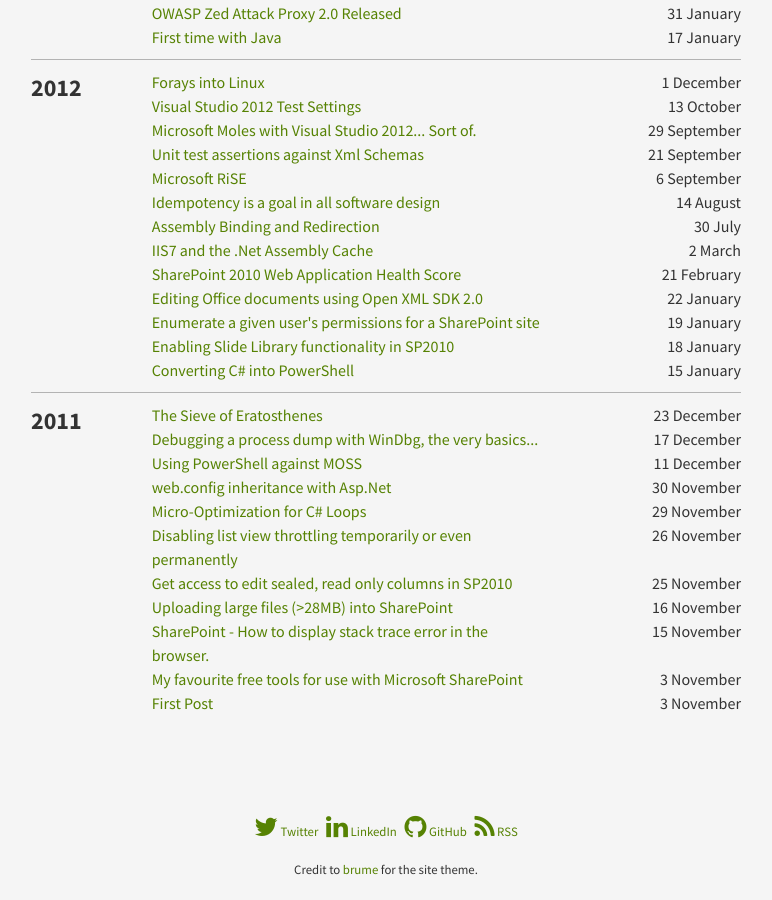
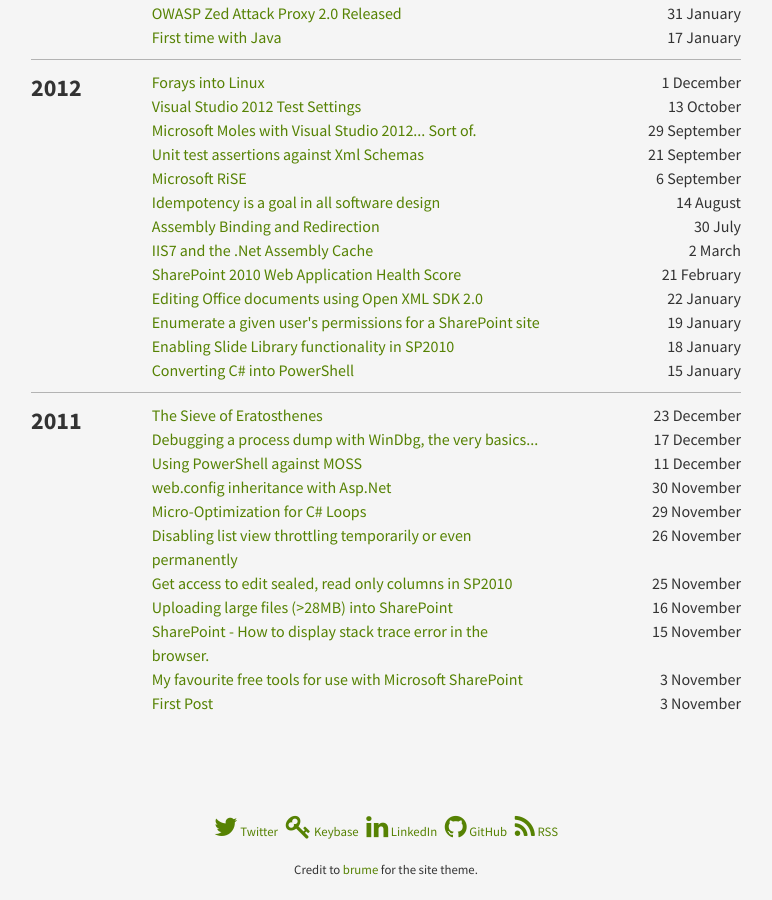
Before and after one commit to joekir/joekir.github.io, a Jekyll site: the page built from index.html, in a window 1280 px wide and 900 px high, scrolled down 804 px. Shown: the whole window, without its empty margins (254-1026 px from the left). Built offline with Jekyll 4.4.1, drawn with Linux system fonts in a browser that asks for light colours; nearby versions of some CDN libraries.

Commit message:
added keybase link to footer

```diff
--- a/_config.yml
+++ b/_config.yml
@@ -18,3 +18,4 @@ sass:
 twitter_username: josephkirwin
 github_username:  joekir
 linkedin_username: joekirwin
+keybase_username: joekirwin
--- a/_includes/footer.html
+++ b/_includes/footer.html
@@ -1,20 +1,25 @@
 {% if site.twitter_username %}
     <a href="https://twitter.com/{{ site.twitter_username }}">
-      <i class="fa fa-twitter fa-2x"></i> Twitter
+      <i class="fa fa-twitter fa-2x" aria-hidden="true"></i> Twitter
+    </a>&nbsp
+{% endif %}
+{% if site.keybase_username %}
+    <a href="https://keybase.io/{{ site.keybase_username }}">
+        <i class="fa fa-key fa-2x" aria-hidden="true"></i> Keybase
     </a>&nbsp
 {% endif %}
 {% if site.linkedin_username %}
     <a href="https://linkedin.com/in/{{ site.linkedin_username }}">
-      <i class="fa fa-linkedin fa-2x"></i> LinkedIn
+      <i class="fa fa-linkedin fa-2x" aria-hidden="true"></i> LinkedIn
     </a>&nbsp
 {% endif %}
 {% if site.github_username %}
     <a href="https://github.com/{{ site.github_username }}">
-      <i class="fa fa-github fa-2x"></i> GitHub
+            <i class="fa fa-github fa-2x" aria-hidden="true"></i> GitHub
     </a>&nbsp
 {% endif %}
     <a href="{{site.url}}/feed.xml">
-      <i class="fa fa-rss fa-2x"></i> RSS
+            <i class="fa fa-rss fa-2x" aria-hidden="true"></i> RSS
     </a>
 <div>
 
```
Also changed, not shown: Gemfile.lock.
